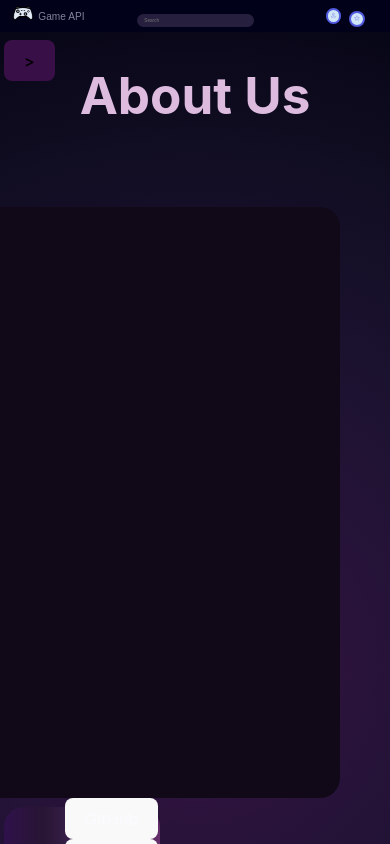
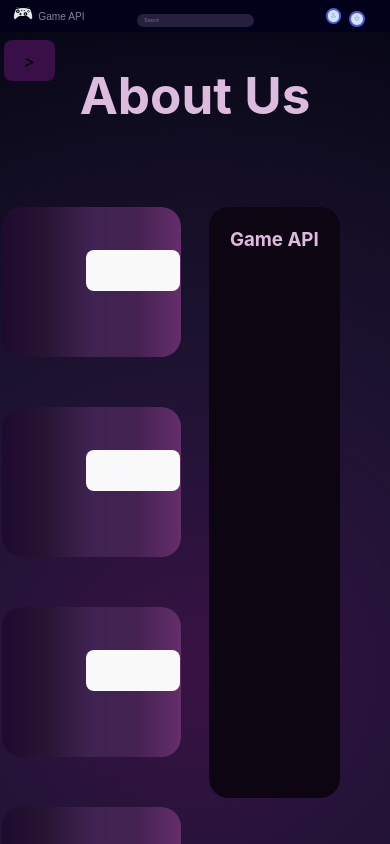
Before and after one commit to Eduard4002/steam-API-project, a React (Vite) app: page /about in a window 390 px wide. Shown: the top 844 px of the page. Built offline with nearby package versions, Linux system fonts and the light colour scheme.

Commit message:
grid about

```diff
--- a/src/About.jsx
+++ b/src/About.jsx
@@ -11,18 +11,13 @@ function About(){
 
 <h1>About Us</h1>
 
+
+
 <div className="main">
 
 
-<div className="InfoGeneralCont">
+<div className="aboutGrid">
 
-    <div className="infoGeneral">
-        <h3 className="Textinfo"></h3>
-        <p className="AboutUs"> </p>
-
-    </div>
-
-</div>
 
 
 
@@ -90,6 +85,19 @@ function About(){
         </div>
     </div>
 
+
+    <div className="InfoGeneralCont">
+
+    <div className="infoGeneral">
+        <h3 className="Textinfo">Game API</h3>
+        <p className="AboutUs"> </p>
+
+    </div>
+
+</div>
+
+</div>
+
 </div>
 
 
--- a/src/assets/css/about.css
+++ b/src/assets/css/about.css
@@ -3,13 +3,16 @@
 
 }
 
-
+.aboutGrid{
+    display: grid;
+    grid-template-columns: 1fr 1fr;
+    gap: 0px 7%;
+}
 
 .InfoCont{
     background: var(--aboutUs) ;
     margin-bottom: 50px;
     height: 150px;
-    width: 40%;
     margin-left: 1%;
     border-radius: 20px;
 
@@ -29,9 +32,17 @@ color: var(--more_text);
 
 .InfoGeneralCont{
     background: var(--aboutBig);
-    width: 100vh;
     height: 70vh;
     margin-right: 50px;
     float: right;
     border-radius: 20px;
 }
+
+
+@media screen and (max-width: 750px){
+    .aboutGrid {
+
+
+
+    }
+  }
--- a/src/index.css
+++ b/src/index.css
@@ -81,8 +81,8 @@ margin: auto;
 --fave_big_div:rgb(51, 42, 88);
 
 /* ------------------------------------------about-------------------------------------------------- */
---aboutUs: linear-gradient(to right, #2f114b, #281533, #3f2352, #492754, #642e6b);
---aboutBig:#120918;
+--aboutUs: linear-gradient(to right, #1d0a2e, #281533, #3f2352, #452251, #642e6b);
+--aboutBig:#0e0513;
 
   /* ------------------------------------------------------------------------ */
   font-synthesis: none;
@@ -182,7 +182,7 @@ margin: auto;
 
 
 /* ------------------------------------------about-------------------------------------------------- */
---aboutUs: linear-gradient(to right, #220e35, #281533, #3f2352, #492754, #642e6b);
+--aboutUs: linear-gradient(to right, #0f0519, #281533, #3f2352, #492754, #642e6b);
 --aboutBig:#120918;
 
 
```
Lines whose indentation alone changed are shown as unchanged.
